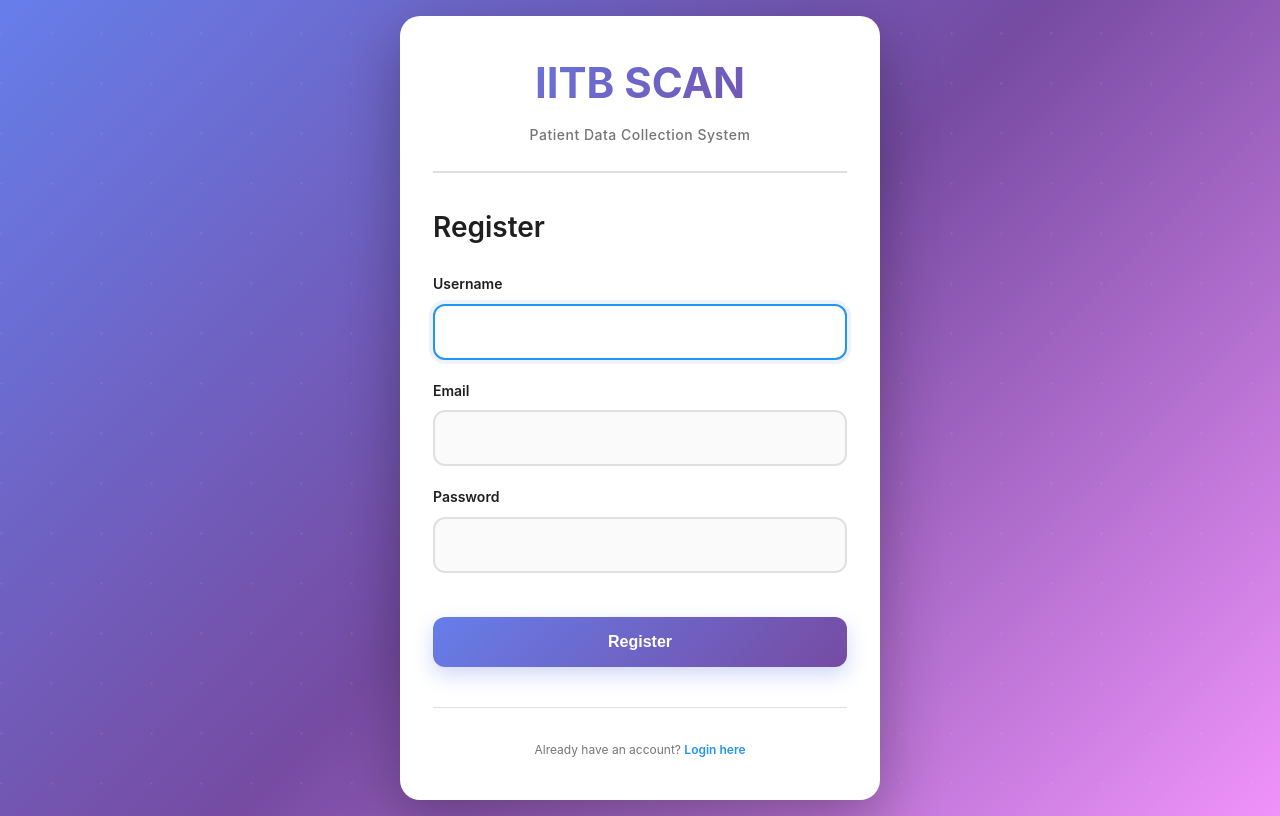
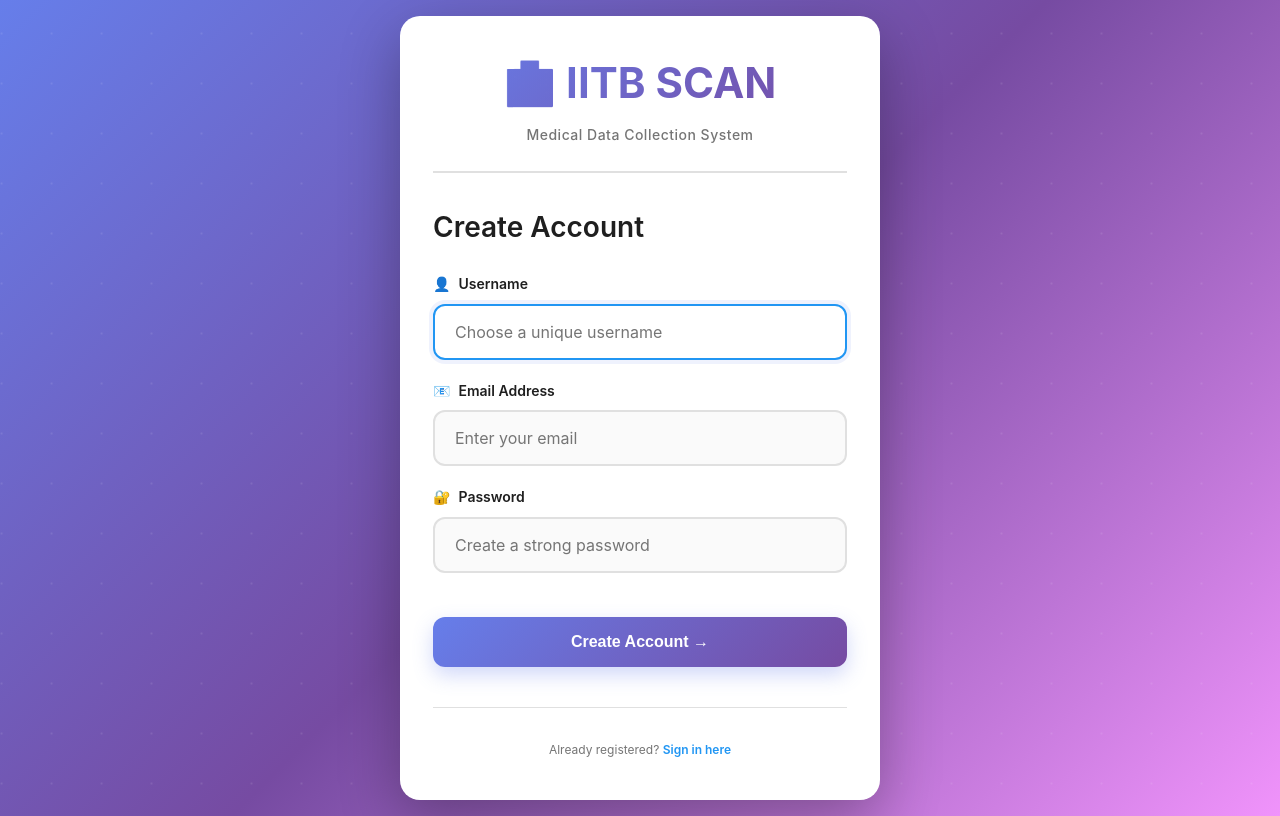
Before and after one commit to sahilJaiswal2002/PIS, a Flask app: page /register in a window 1280 px wide. Run offline with Flask 3, Linux system fonts and the light colour scheme.

Commit message:
Enhance register template with modern styling
cgen-1450f824cbaf400d864ed02e25669639

```diff
--- a/templates/register.html
+++ b/templates/register.html
@@ -6,32 +6,63 @@
 <div class="auth-container">
     <div class="auth-card">
         <div class="auth-header">
-            <h1>IITB SCAN</h1>
-            <p>Patient Data Collection System</p>
+            <h1>🏥 IITB SCAN</h1>
+            <p>Medical Data Collection System</p>
         </div>
 
         <form method="POST" class="auth-form">
-            <h2>Register</h2>
+            <h2>Create Account</h2>
 
             <div class="form-group">
-                <label for="username">Username</label>
-                <input type="text" id="username" name="username" required autofocus>
+                <label for="username">
+                    <span>👤</span>
+                    <span>Username</span>
+                </label>
+                <input
+                    type="text"
+                    id="username"
+                    name="username"
+                    required
+                    autofocus
+                    placeholder="Choose a unique username"
+                    autocomplete="username"
+                >
             </div>
 
             <div class="form-group">
-                <label for="email">Email</label>
-                <input type="email" id="email" name="email" required>
+                <label for="email">
+                    <span>📧</span>
+                    <span>Email Address</span>
+                </label>
+                <input
+                    type="email"
+                    id="email"
+                    name="email"
+                    required
+                    placeholder="Enter your email"
+                    autocomplete="email"
+                >
             </div>
 
             <div class="form-group">
-                <label for="password">Password</label>
-                <input type="password" id="password" name="password" required>
+                <label for="password">
+                    <span>🔐</span>
+                    <span>Password</span>
+                </label>
+                <input
+                    type="password"
+                    id="password"
+                    name="password"
+                    required
+                    placeholder="Create a strong password"
+                    autocomplete="new-password"
+                >
             </div>
 
-            <button type="submit" class="btn btn-primary btn-block">Register</button>
+            <button type="submit" class="btn btn-primary btn-block">Create Account →</button>
 
             <div class="auth-footer">
-                <p>Already have an account? <a href="{{ url_for('login') }}">Login here</a></p>
+                <p>Already registered? <a href="{{ url_for('login') }}">Sign in here</a></p>
             </div>
         </form>
     </div>
```
